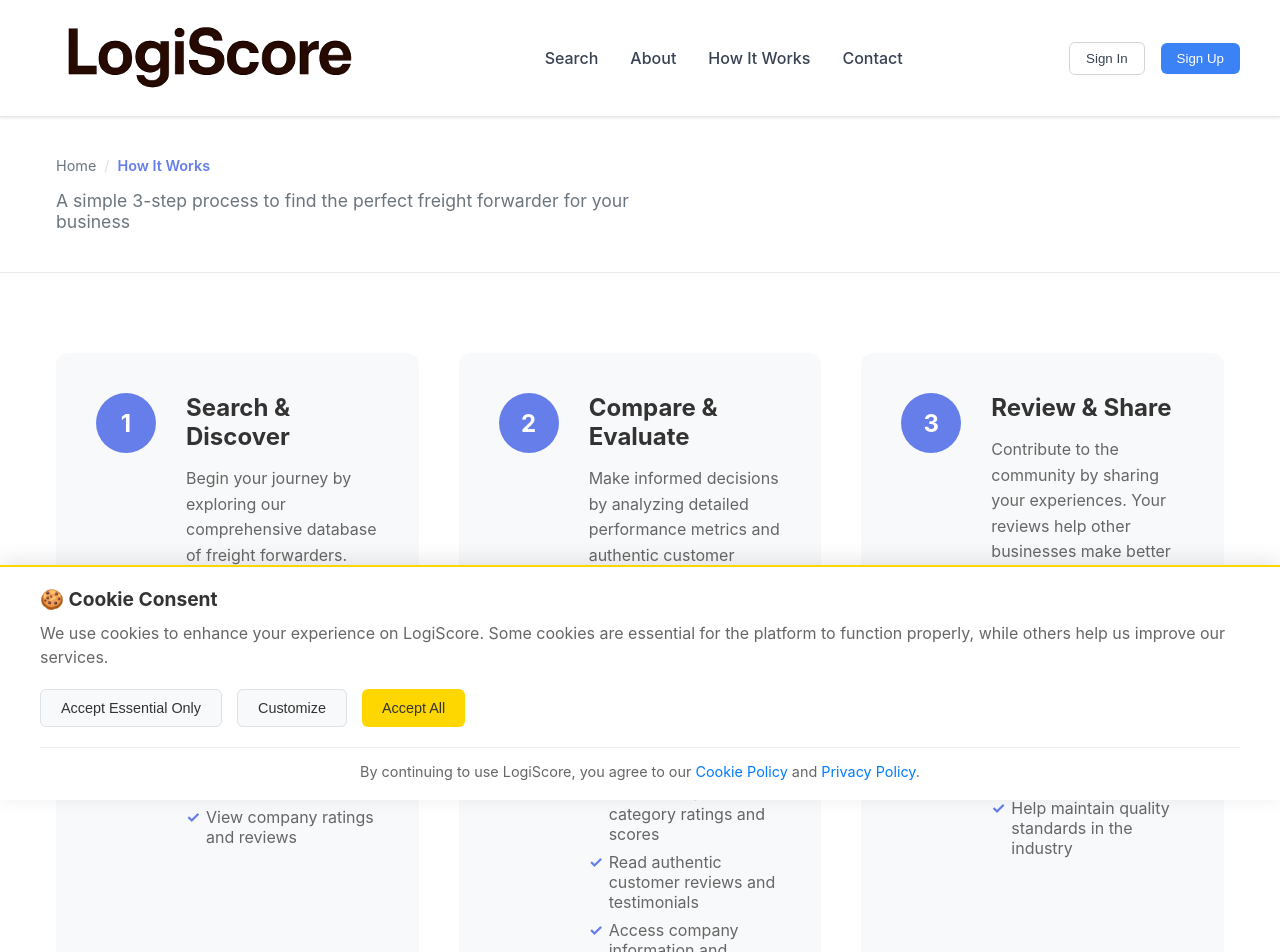
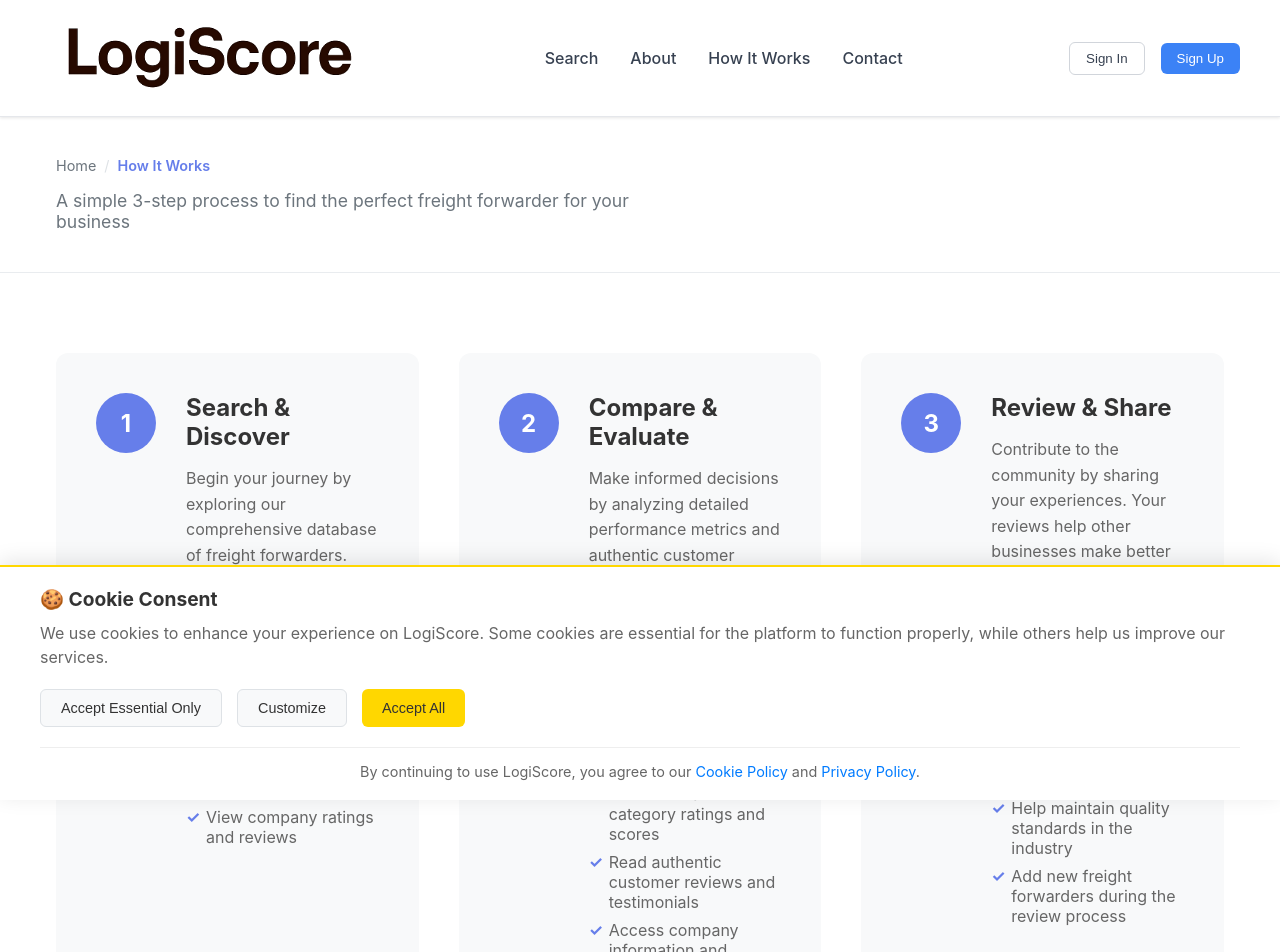
Before and after one commit to LogiScore/frontend, a SvelteKit app: page /how-it-works in a window 1280 px wide. Shown: the top 952 px of the page. Built offline with nearby package versions, Linux system fonts and the light colour scheme; no server answers.

Commit message:
Update how-it-works page with user amendments

```diff
--- a/src/routes/how-it-works/+page.svelte
+++ b/src/routes/how-it-works/+page.svelte
@@ -66,6 +66,7 @@
               <li>Write comprehensive reviews with category ratings</li>
               <li>Share specific experiences and recommendations</li>
               <li>Help maintain quality standards in the industry</li>
+              <li>Add new freight forwarders during the review process</li>
             </ul>
           </div>
         </div>
```
